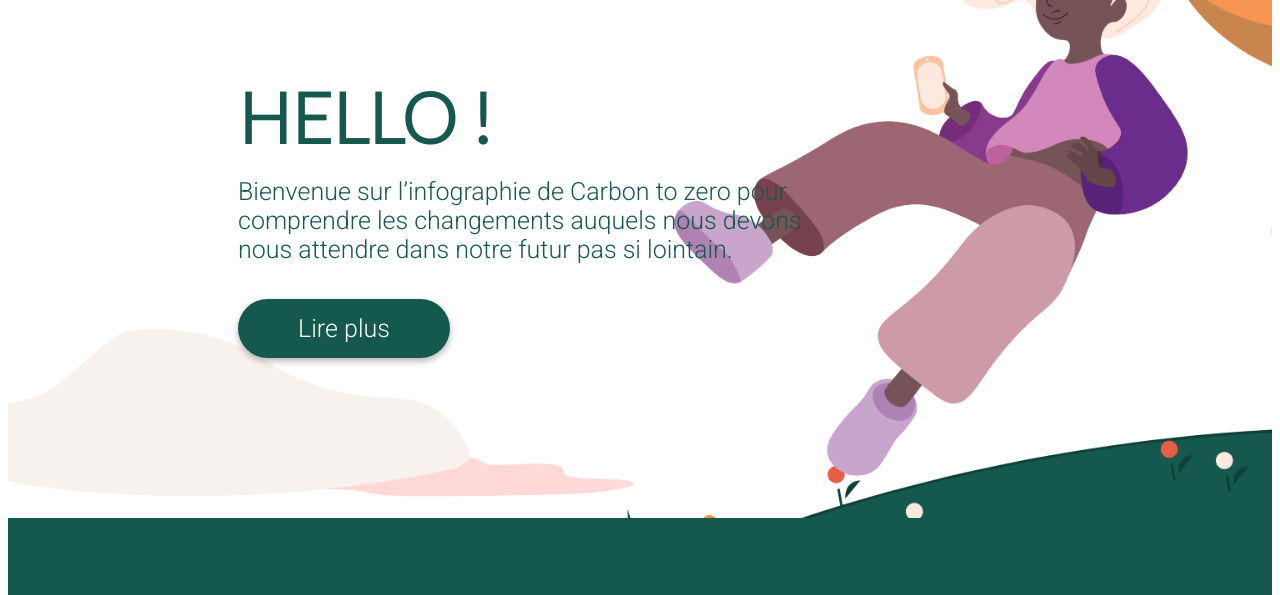
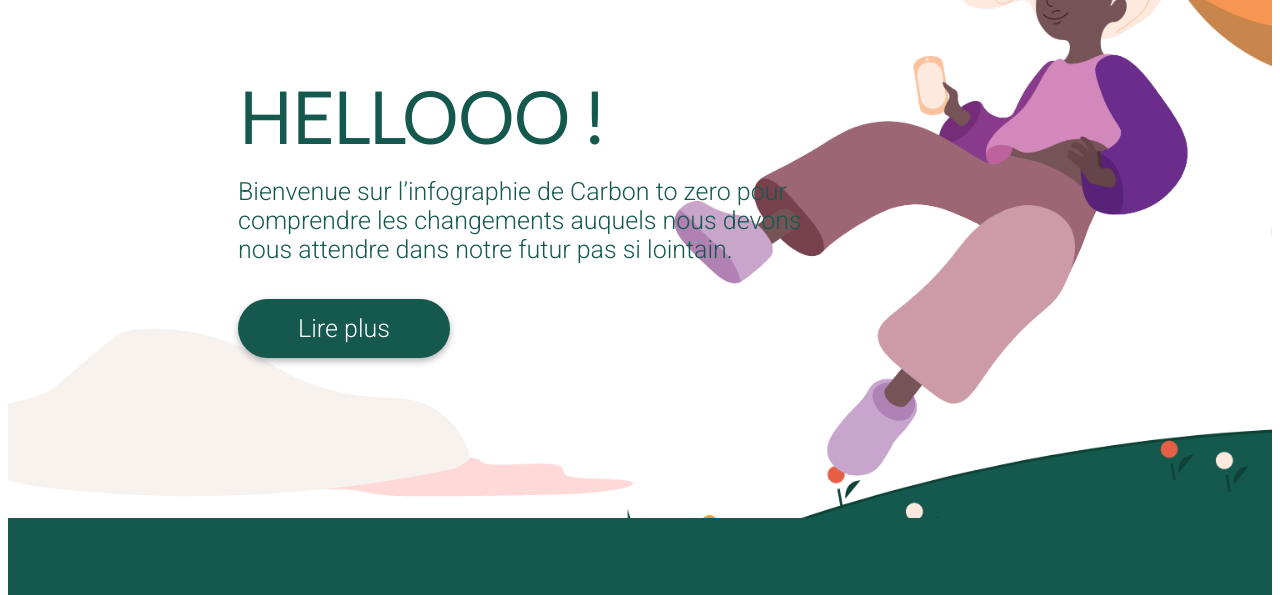
Before and after one commit to EresseOfficial/site, a plain HTML site: page index.html in a window 1280 px wide. Shown: the part 140-735 px from the top of the page. Drawn offline with Linux system fonts and the light colour scheme.

Commit message:
adding "ooo"

```diff
--- a/index.html
+++ b/index.html
@@ -22,7 +22,7 @@
             </ul>
         </nav>
         <div>
-            <h1>Hello !</h1>
+            <h1>Hellooo !</h1>
             <p>Bienvenue sur l’infographie de Carbon to zero pour<br> comprendre les changements auquels nous
                 devons<br>nous
                 attendre dans notre futur pas si lointain.</p>
```
